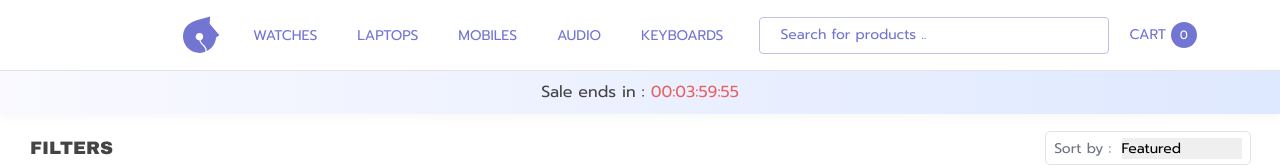
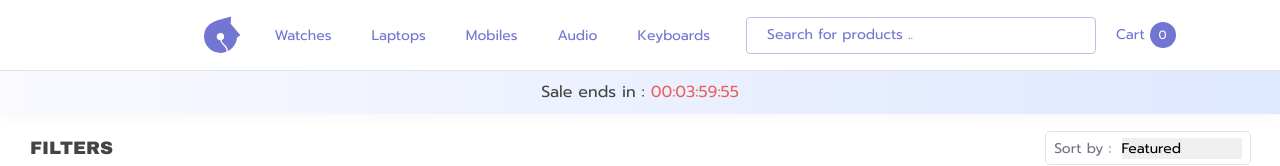
Before and after one commit to marination/react-web-shop, a React (Create React App) app: page / in a window 1280 px wide. Shown: the top 166 px of the page. Built offline with nearby package versions, Linux system fonts and the light colour scheme.

Commit message:
fix: Navbar in title case

```diff
--- a/src/assets/styles/App.css
+++ b/src/assets/styles/App.css
@@ -84,7 +84,6 @@ input[type=checkbox] {
 	padding: 0px 20px;
 	display: flex;
 	align-items: center;
-	text-transform: uppercase;
 	font-size: 14px;
 	font-weight: 500;
 	color: var(--primary-purple);
--- a/src/components/Navbar.jsx
+++ b/src/components/Navbar.jsx
@@ -6,7 +6,7 @@ import { ReactComponent as CartIcon } from "../assets/icons/cart.svg";
 const CartBtnWithQty = ({qty}) => {
   return (
     <Fragment>
-      <span>CART</span>
+      <span>Cart</span>
       <span className='Cart-label'>{ qty }</span>
     </Fragment>
   );
```
